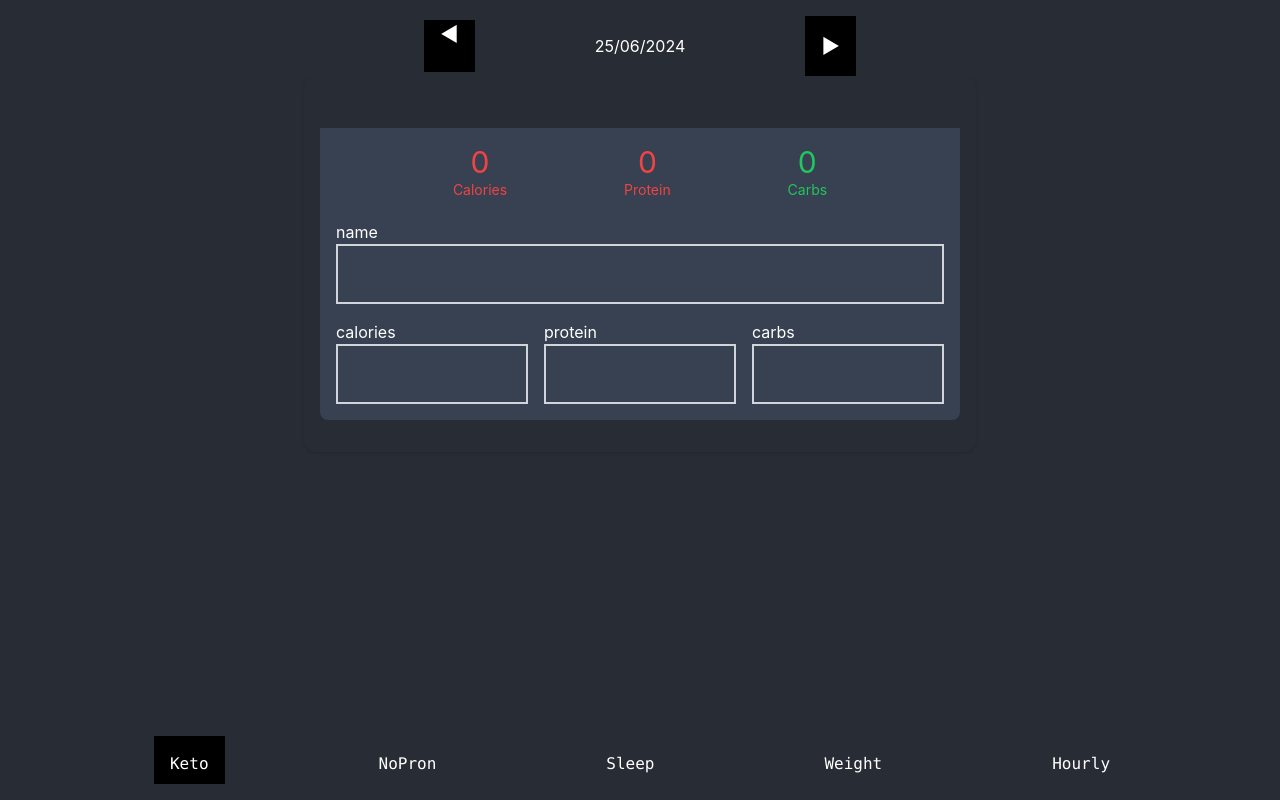
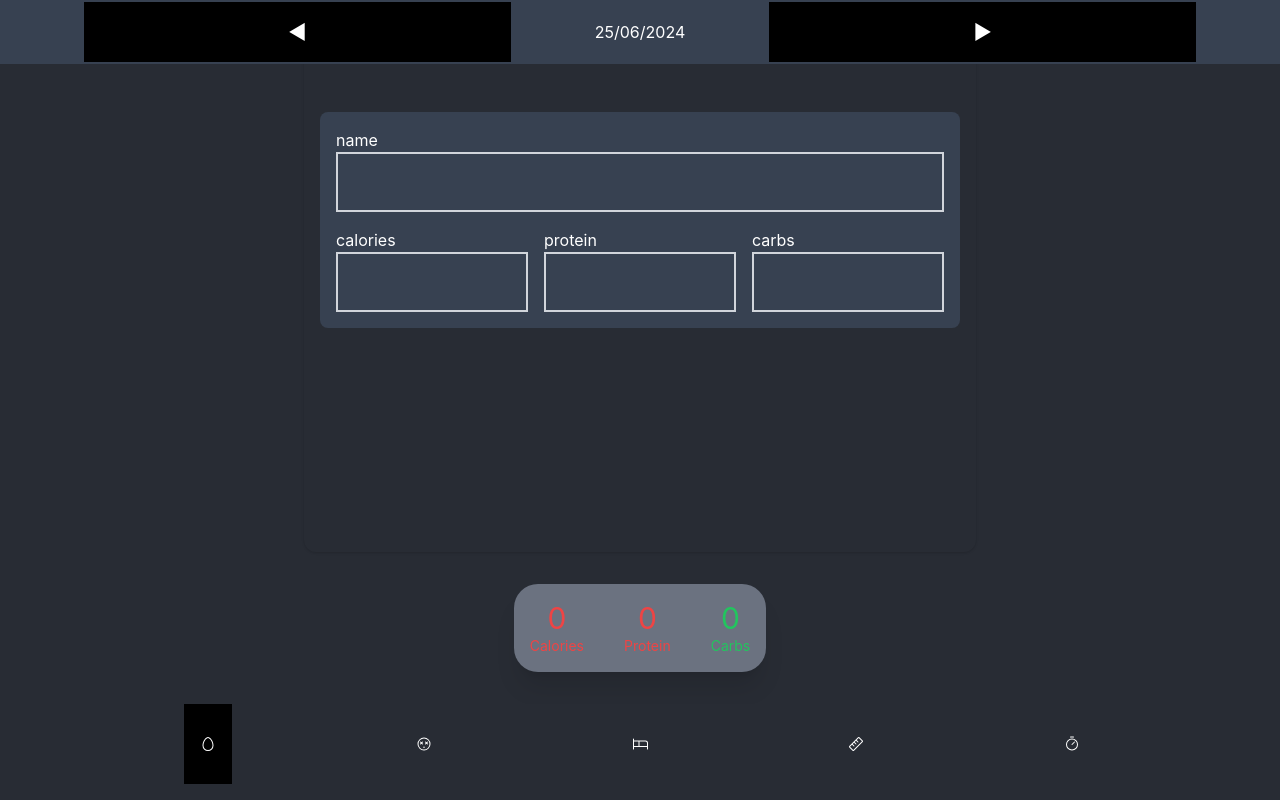
Before and after one commit to EliranSun/trackers, a React (Create React App) app: page / in a window 1280 px wide. Built offline with nearby package versions, Linux system fonts and the light colour scheme.

Commit message:
Redesign

```diff
--- a/package.json
+++ b/package.json
@@ -3,6 +3,7 @@
   "version": "0.1.0",
   "private": true,
   "dependencies": {
+    "@phosphor-icons/react": "^2.1.6",
     "@testing-library/jest-dom": "^5.17.0",
     "@testing-library/react": "^13.4.0",
     "@testing-library/user-event": "^13.5.0",
--- a/src/App.js
+++ b/src/App.js
@@ -3,6 +3,7 @@ import {useState} from "react";
 import classNames from "classnames";
 import {ONE_DAY, Tracker, TrackerNames} from "./constants";
 import {TrackerSection} from "./components/TrackerSection";
+import {Navbar} from "./components/Navbar";
 
 function App() {
     const [dateObject, setDateObject] = useState(new Date());
@@ -11,9 +12,9 @@ function App() {
 
     return (
         <div className="w-full h-full overflow-x-hidden p-4">
-                <div className="flex justify-evenly items-center">
+            <div className="fixed top-0 h-16 left-0 w-screen bg-gray-700 flex justify-evenly items-center">
                 <button
-                        className="text-xl px-4 pb-6 bg-black"
+                    className="text-xl p-4 bg-black w-1/3"
                     onClick={() => {
                         const newDate = new Date(dateObject.getTime() - ONE_DAY);
                         setDate(newDate.toLocaleDateString("en-IL"));
@@ -23,7 +24,7 @@ function App() {
                 </button>
                 <h1 className="">{date}</h1>
                 <button
-                        className="text-xl p-4 bg-black"
+                    className="text-xl p-4 bg-black w-1/3"
                     onClick={() => {
                         const newDate = new Date(dateObject.getTime() + ONE_DAY);
                         setDate(newDate.toLocaleDateString("en-IL"));
@@ -31,25 +32,6 @@ function App() {
                     }}>
                     ▶
                 </button>
-                </div>
-                <div className="flex w-screen left-0 fixed bottom-0 h-20 bg-gray-900 justify-evenly p-4 font-mono">
-                    {Object.values(TrackerNames).map((name, index) => {
-                        return (
-                            <button
-                                key={name}
-                                className={classNames({
-                                    "bg-black": selectedView === name,
-                                    "bg-transparent": selectedView !== name,
-                                    "p-4 text-white": true,
-                                })}
-                                onClick={() => {
-                                    console.log(name);
-                                    setSelectedView(name);
-                                }}>
-                                {name}
-                            </button>
-                        );
-                    })}
             </div>
             {Tracker.map((tracker) => {
                 return (
@@ -59,6 +41,7 @@ function App() {
                         {...tracker}/>
                 );
             })}
+            <Navbar selectedView={selectedView} setSelectedView={setSelectedView}/>
         </div>
     );
 }
--- a/src/components/KetoTable.jsx
+++ b/src/components/KetoTable.jsx
@@ -5,6 +5,7 @@ import {Measurement} from "./Measurement";
 import {isNumber} from "lodash";
 import {fetchFoodNutrition} from "../utils/api";
 import {KetoInput} from "./KetoInput";
+import classNames from "classnames";
 
 export const KetoTable = ({columns, date}) => {
         const [localData, setLocalData] = useState(Object.values(getData(date, KETO_KEY)));
@@ -45,7 +46,10 @@ export const KetoTable = ({columns, date}) => {
 
         return (
             <div className="flex flex-col gap-2">
-                <div className="sticky top-28 bg-gray-700 flex justify-evenly p-4">
+                <div className={classNames({
+                    "w-fit  bg-gray-500 flex gap-10 p-4 rounded-3xl shadow-xl": true,
+                    "fixed bottom-32 inset-x-0 m-auto": true,
+                })}>
                     <Measurement
                         name="Calories"
                         value={caloriesSum}
@@ -59,7 +63,7 @@ export const KetoTable = ({columns, date}) => {
                         value={carbsSum}
                         range={[0, 40]}/>
                 </div>
-                <div className="h-full overflow-x-hidden overflow-y-auto">
+                <div className="h-full overflow-x-hidden overflow-y-auto pt-16 pb-48">
                     {localData.concat({
                         name: "",
                         calories: null,
--- /dev/null
+++ b/src/components/Navbar.jsx
@@ -0,0 +1,28 @@
+import {TrackerIcons, TrackerNames} from "../constants";
+import classNames from "classnames";
+
+export const Navbar = ({selectedView, setSelectedView}) => {
+    return (
+        <div className="flex w-screen left-0 fixed bottom-0 h-24 bg-gray-900 justify-evenly px-4 pb-4 font-mono">
+            {Object.values(TrackerNames).map((name, index) => {
+                const Icon = TrackerIcons[name];
+
+                return (
+                    <button
+                        key={name}
+                        className={classNames({
+                            "bg-black": selectedView === name,
+                            "bg-transparent": selectedView !== name,
+                            "p-4 text-white": true,
+                        })}
+                        onClick={() => {
+                            console.log(name);
+                            setSelectedView(name);
+                        }}>
+                        <Icon/>
+                    </button>
+                );
+            })}
+        </div>
+    );
+};
--- a/src/constants/index.js
+++ b/src/constants/index.js
@@ -1,4 +1,5 @@
 import {KetoTable} from "../components/KetoTable";
+import {Bed, Egg, Ruler, SmileyXEyes, Timer} from "@phosphor-icons/react";
 
 export const FOOD_API = "https://walak.vercel.app/nutrition";
 export const KETO_KEY = "keto";
@@ -11,11 +12,14 @@ export const TrackerNames = {
     WEIGHT: "Weight",
     HOURLY: "Hourly",
 };
-const TrackerType = {
-    CHECKBOX: "Checkbox",
-    NUMBER: "Number",
-    TABLE: "Table",
-};
+
+export const TrackerIcons = {
+    [TrackerNames.KETO]: Egg,
+    [TrackerNames.NO_PRON]: SmileyXEyes,
+    [TrackerNames.SLEEP]: Bed,
+    [TrackerNames.WEIGHT]: Ruler,
+    [TrackerNames.HOURLY]: Timer,
+}
 
 export const Tracker = [
     {
```
Also changed, not shown: 1 other file (tests, documents, lock files or other folders). Lines whose indentation alone changed are shown as unchanged.
